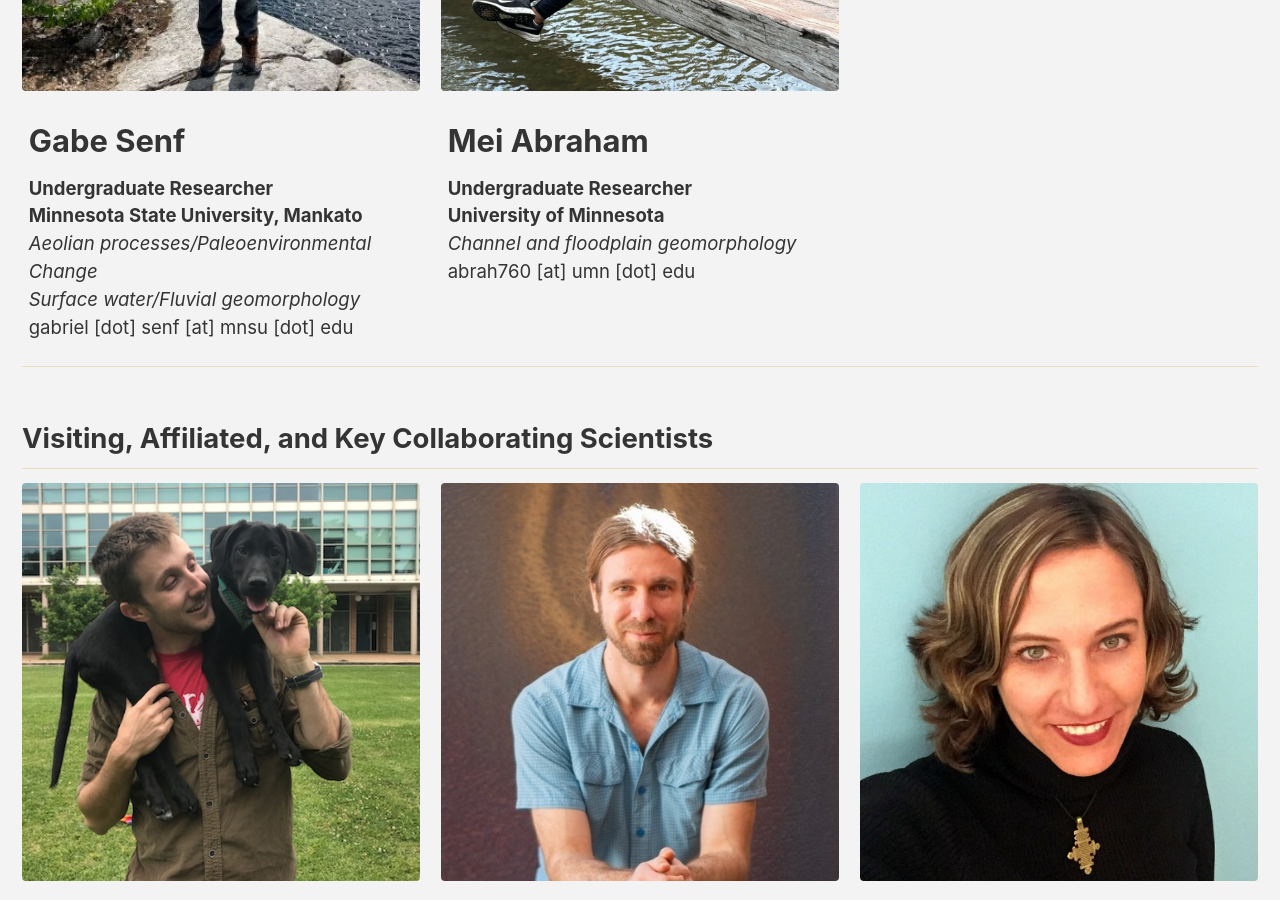
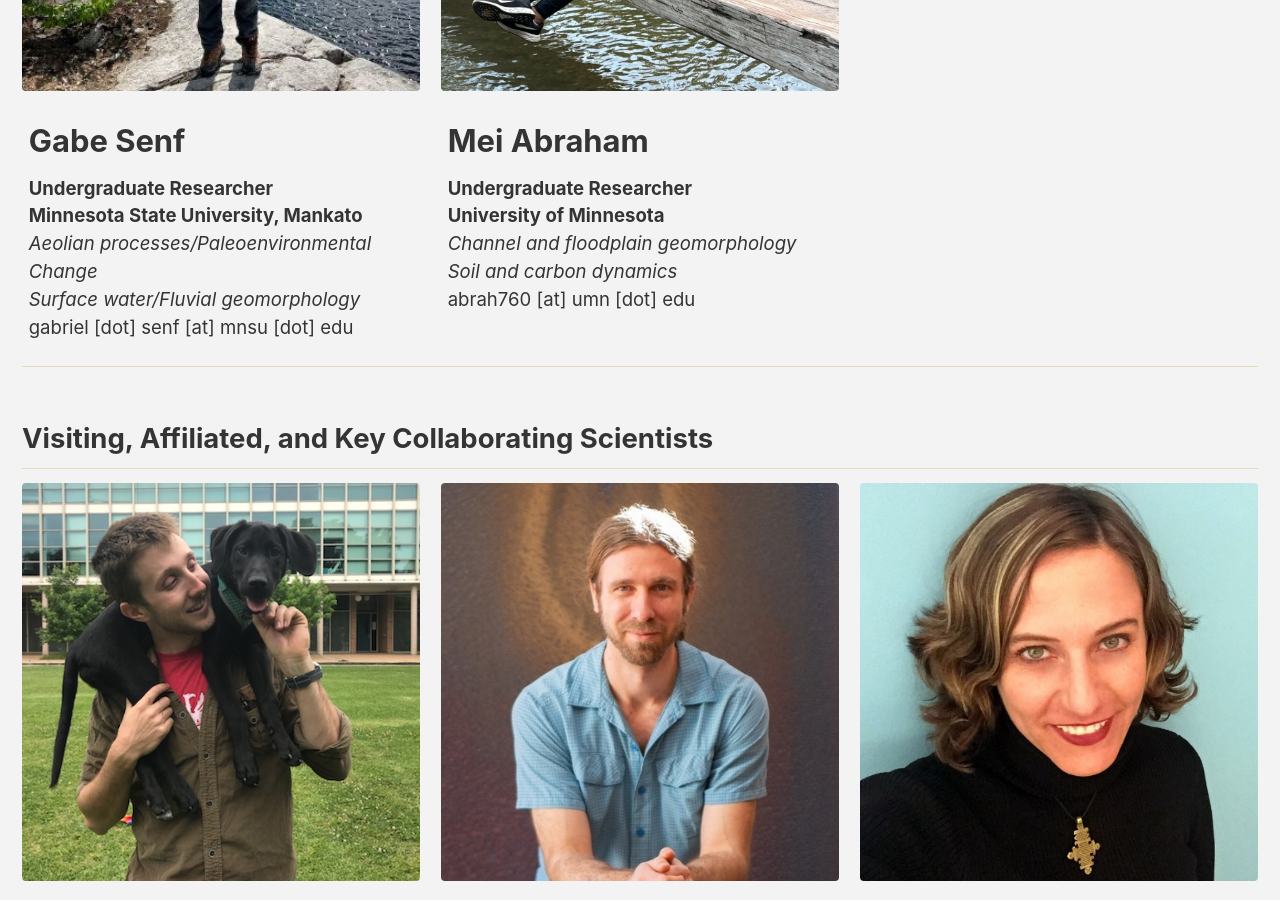
Before and after one commit to MNiMORPH/MNiMORPH.github.io, a Jekyll site: the page built from _pages/people.md, in a window 1280 px wide and 900 px high, scrolled down 5895 px. Built offline with Jekyll 4.4.1, drawn with Linux system fonts in a browser that asks for light colours; cached includes are drawn as plain includes; nearby versions of some CDN libraries.

Commit message:
Note Mei's work with carbon and soil.

```diff
--- a/_pages/people.md
+++ b/_pages/people.md
@@ -172,6 +172,7 @@ undergrads:
     excerpt: "**Undergraduate Researcher**<br/>
               **University of Minnesota**<br/>
               *Channel and floodplain geomorphology*<br/>
+              *Soil and carbon dynamics*<br/>
               abrah760 [at] umn [dot] edu
               "
 visitors:
```
